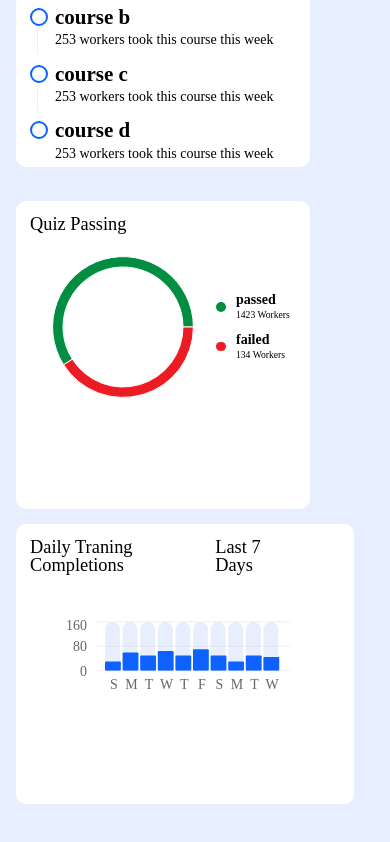
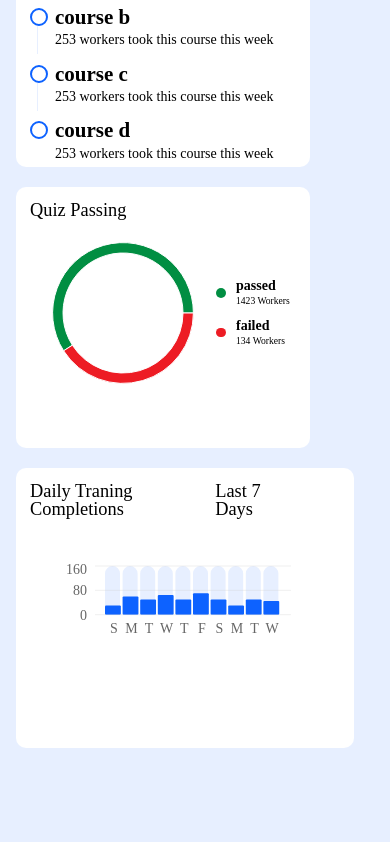
Before and after one commit to madhavsingh203/chaabi, a React (Create React App) app: page / in a window 390 px wide. Shown: the part 1668-2510 px from the top of the page. After the commit the page ends 2481 px from the top, so only its background shows below. Built offline with nearby package versions, Linux system fonts and the light colour scheme.

Commit message:
Adjustd the layout

```diff
--- a/src/components/ActivityCard/ActivityCard.css
+++ b/src/components/ActivityCard/ActivityCard.css
@@ -1,4 +1,4 @@
-.activity-card{
+.activity-card {
   width: 100%;
   max-width: 19rem;
   height: 100%;
@@ -6,13 +6,19 @@
   background-color: white;
   padding: 1rem;
   border-radius: 10px;
-    margin-bottom: 1rem;
+  /* margin-bottom: 1rem; */
 }
 
-.activity-card h2{
+.activity-card h2 {
   font-size: 1.5rem;
   font-family: Poppins;
   font-style: normal;
   font-weight: 700;
   line-height: 140%;
 }
+
+/* @media (max-width: 820px) {
+  .activity-card {
+    margin-bottom: 0px;
+  }
+} */
--- a/src/components/Dashboard/Dashboard.css
+++ b/src/components/Dashboard/Dashboard.css
@@ -76,7 +76,7 @@
   text-transform: capitalize;
 }
 
-@media (max-width: 480px) {
+@media (max-width: 639px) {
   .middle-grid-container {
     max-width: 22rem;
   }
@@ -86,12 +86,9 @@
   .bottom-grid-container {
     width: 18rem;
     margin-left: 0;
+    margin-top: 2rem;
   }
   .bottom-grid-graph {
     width: 19rem;
   }
 }
-
-@media (max-widt: 1573px){
-
-}
--- a/src/components/Donut/DonutCard.css
+++ b/src/components/Donut/DonutCard.css
@@ -1,4 +1,4 @@
-.donut-chart-container{
+.donut-chart-container {
   width: 100%;
   max-width: 24rem;
   background-color: white;
@@ -6,11 +6,11 @@
   max-height: 20rem;
   border-radius: 10px;
   padding: 1rem;
-    margin-bottom: 5rem;
+  /* margin-bottom: 2rem; */
   position: relative;
   margin-left: 1.5rem;
 }
-.donut-chart-container h3{
+.donut-chart-container h3 {
   font-size: 1.3125rem;
   font-family: Poppins;
   font-style: normal;
@@ -18,7 +18,7 @@ font-weight: 300;
   line-height: 100%;
   text-transform: capitalize;
 }
-.donut-chart-container p{
+.donut-chart-container p {
   font-size: 0.6875rem;
   font-family: Poppins;
   font-style: normal;
@@ -27,34 +27,37 @@ text-transform: capitalize;
   text-transform: capitalize;
 }
 
-.green-legend{
+.green-legend {
   width: 0.7rem;
   height: 0.7rem;
-    border-radius: 25px ;
-    background: #018E42;
+  border-radius: 25px;
+  background: #018e42;
   margin-right: 10px;
 }
 
-.red-legend{
+.red-legend {
   width: 0.7rem;
   height: 0.7rem;
-    border-radius: 25px ;
-    background: #ED1C24;
+  border-radius: 25px;
+  background: #ed1c24;
   margin-right: 10px;
 }
 
-@media (max-width: 768px){
-    .donut-chart-container{
+@media (max-width: 768px) {
+  .donut-chart-container {
     max-width: 19rem;
-        margin-left: 2rem
-
+    margin-left: 2rem;
+  }
 }
 
+@media (max-width: 480px) {
+  .donut-chart-container {
+    margin-left: 0px;
+  }
 }
 
-@media (max-width: 480px){
-    .donut-chart-container{
-        margin-left: 0px;
-
+@media (max-width: 820px) {
+  .donut-chart-container {
+    margin-bottom: 0px;
   }
 }
--- a/src/components/Header/Header.css
+++ b/src/components/Header/Header.css
@@ -59,7 +59,7 @@
   }
 }
 
-@media (max-width: 720px) {
+@media (max-width: 820px) {
   .header-container {
     left: 0px;
   }
--- a/src/components/Sidebar/Sidebar.css
+++ b/src/components/Sidebar/Sidebar.css
@@ -26,7 +26,7 @@
   margin-top: 1.8rem;
 }
 
-@media (max-width: 720px) {
+@media (max-width: 820px) {
   .sidebar-container {
     display: none;
   }
```
Also changed, not shown: .codesandbox/tasks.json (added). Lines whose indentation alone changed are shown as unchanged.
